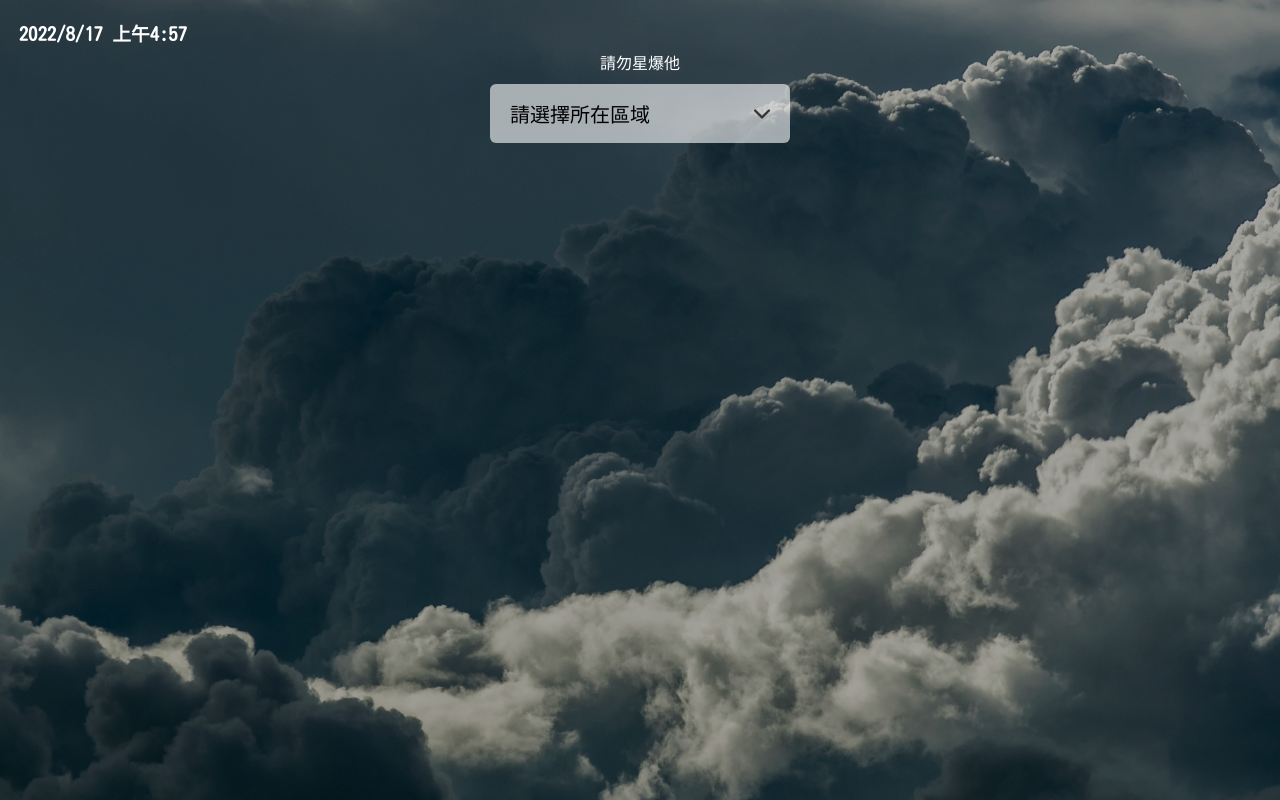
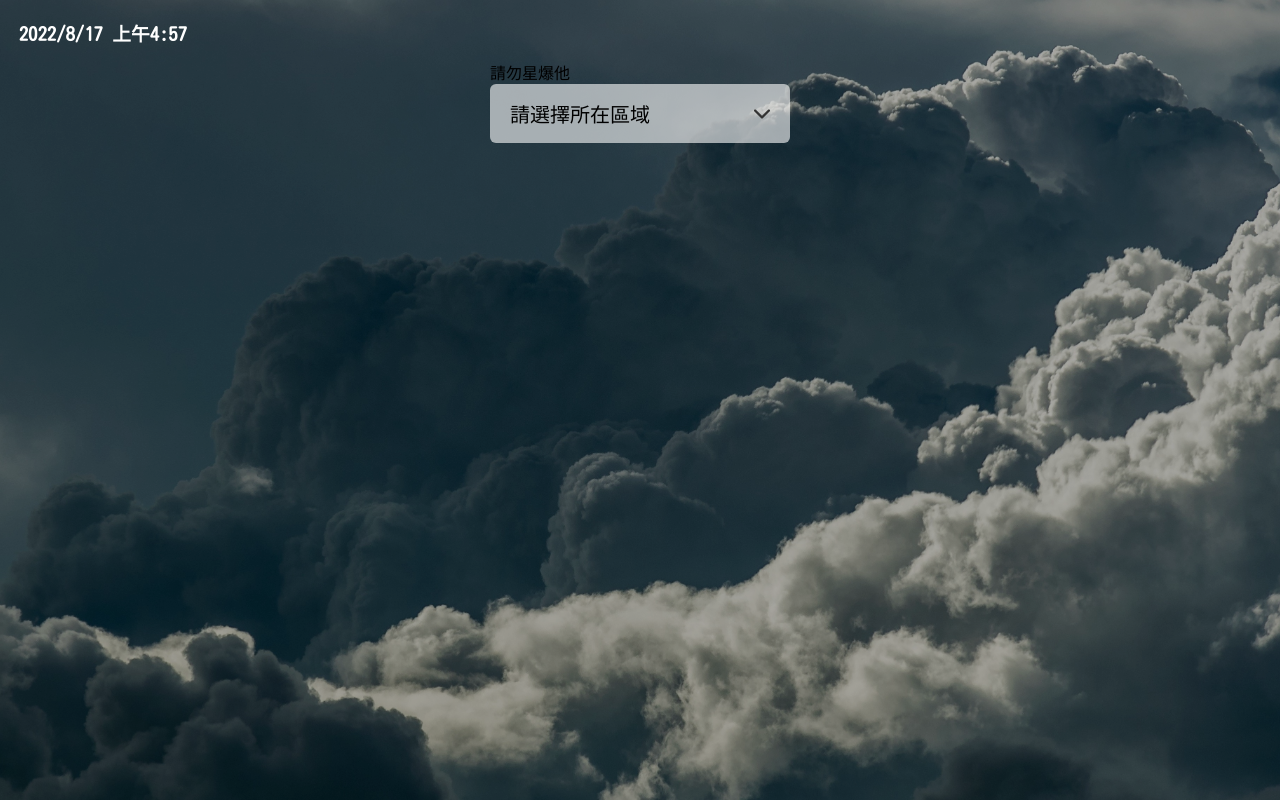
Before and after one commit to HiromuG/simpleWeather, a React (Create React App) app: page / in a window 1280 px wide. Built offline with nearby package versions, Linux system fonts and the light colour scheme.

Commit message:
modify css

```diff
--- a/src/App.css
+++ b/src/App.css
@@ -54,16 +54,11 @@
         transform: rotate(360deg);
     }
   }
-.alert{
-  color: #fff;
-  padding: 10px;
-  text-align: center;
-}
 .locationSelect{
   display: flex;
   justify-content: center;
   position: relative;
-  top: 5%;
+  top: 7.5%;
   z-index: 2;
 }
 .selector{
@@ -179,6 +174,11 @@
   border-radius: 25px;
   font-size: 1.25em;
 }
+.support{
+  text-align: center;
+  margin-top: 10%;
+  color: lightgray
+}
 
 @media (max-width:830px) {
   .displayBox{
```
